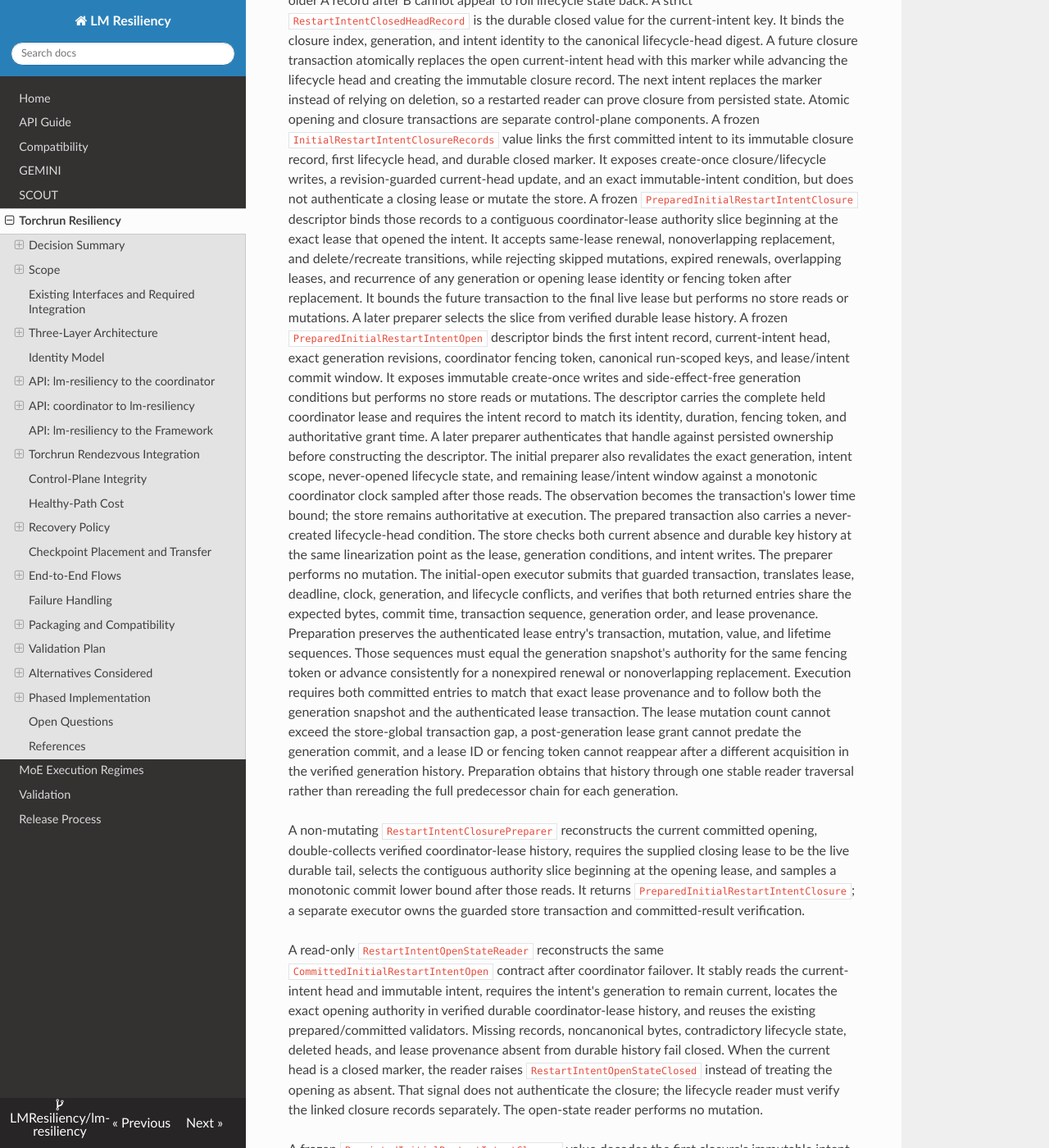
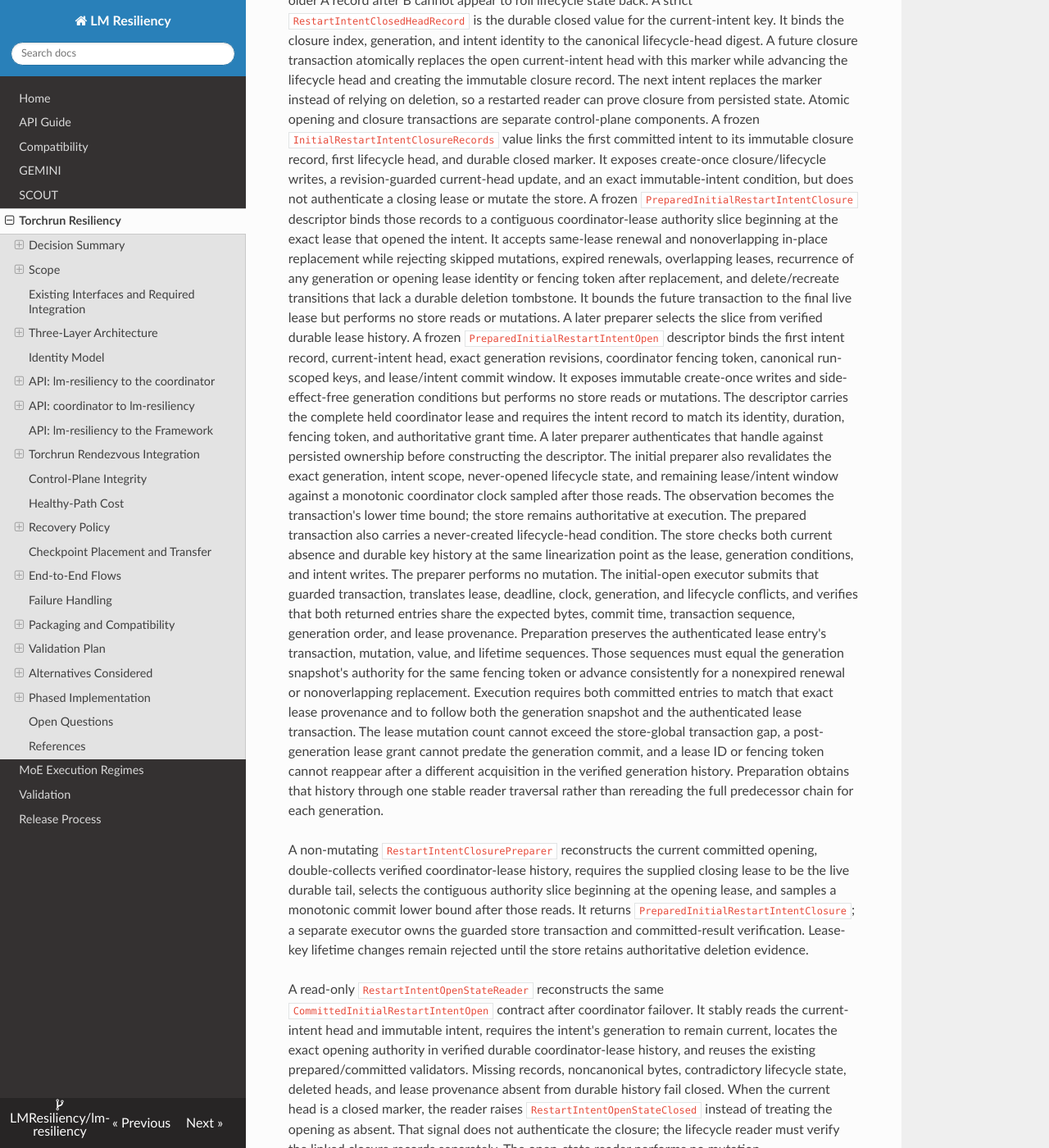
Before and after one commit to LMResiliency/lm-resiliency, an MkDocs documentation site: the page built from docs/torchrun_resiliency.md, in a window 1280 px wide and 1400 px high, scrolled down 11423 px. Shown: the whole window at 82% size. Built offline with MkDocs 1.6.1, drawn with Linux system fonts in a browser that asks for light colours; nearby versions of some CDN libraries.

Commit message:
Reject unauthenticated lease recreation

```diff
--- a/docs/torchrun_resiliency.md
+++ b/docs/torchrun_resiliency.md
@@ -600,12 +600,13 @@ current-head update, and an exact immutable-intent condition, but does not
 authenticate a closing lease or mutate the store. A frozen
 `PreparedInitialRestartIntentClosure` descriptor binds those records to a
 contiguous coordinator-lease authority slice beginning at the exact lease that
-opened the intent. It accepts same-lease renewal, nonoverlapping replacement,
-and delete/recreate transitions, while rejecting skipped mutations, expired
-renewals, overlapping leases, and recurrence of any generation or opening
-lease identity or fencing token after replacement. It bounds the future
-transaction to the final live lease but performs no store reads or mutations.
-A later preparer selects the slice from verified durable lease history. A frozen
+opened the intent. It accepts same-lease renewal and nonoverlapping in-place
+replacement while rejecting skipped mutations, expired renewals, overlapping
+leases, recurrence of any generation or opening lease identity or fencing
+token after replacement, and delete/recreate transitions that lack a durable
+deletion tombstone. It bounds the future transaction to the final live lease
+but performs no store reads or mutations. A later preparer selects the slice
+from verified durable lease history. A frozen
 `PreparedInitialRestartIntentOpen` descriptor binds the first intent record,
 current-intent head, exact generation revisions, coordinator fencing token,
 canonical run-scoped keys, and lease/intent commit window. It exposes immutable
@@ -644,7 +645,9 @@ the supplied closing lease to be the live durable tail, selects the contiguous
 authority slice beginning at the opening lease, and samples a monotonic commit
 lower bound after those reads. It returns
 `PreparedInitialRestartIntentClosure`; a separate executor owns the guarded
-store transaction and committed-result verification.
+store transaction and committed-result verification. Lease-key lifetime
+changes remain rejected until the store retains authoritative deletion
+evidence.
 
 A read-only `RestartIntentOpenStateReader` reconstructs the same
 `CommittedInitialRestartIntentOpen` contract after coordinator failover. It
```
Also changed, not shown: 3 other files.
